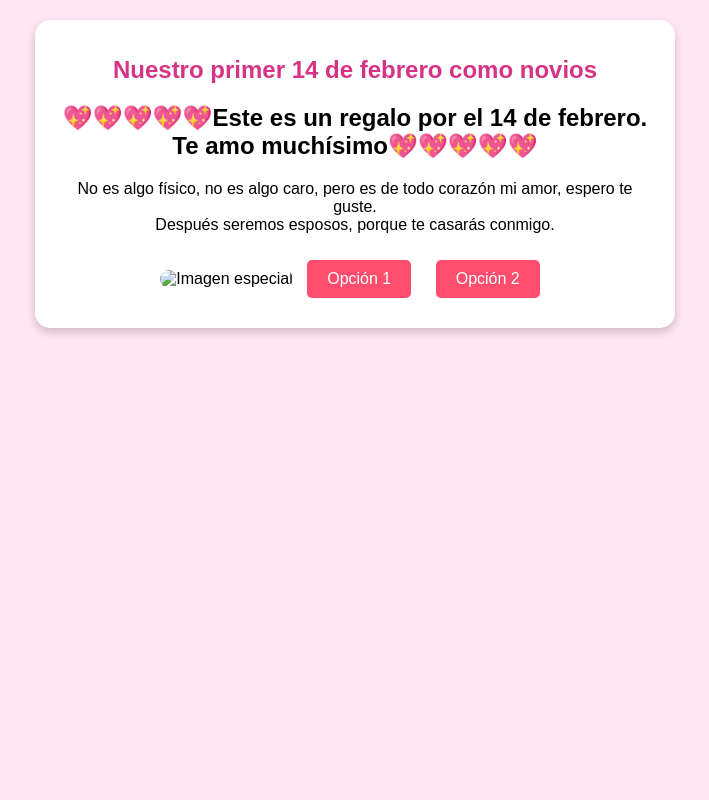
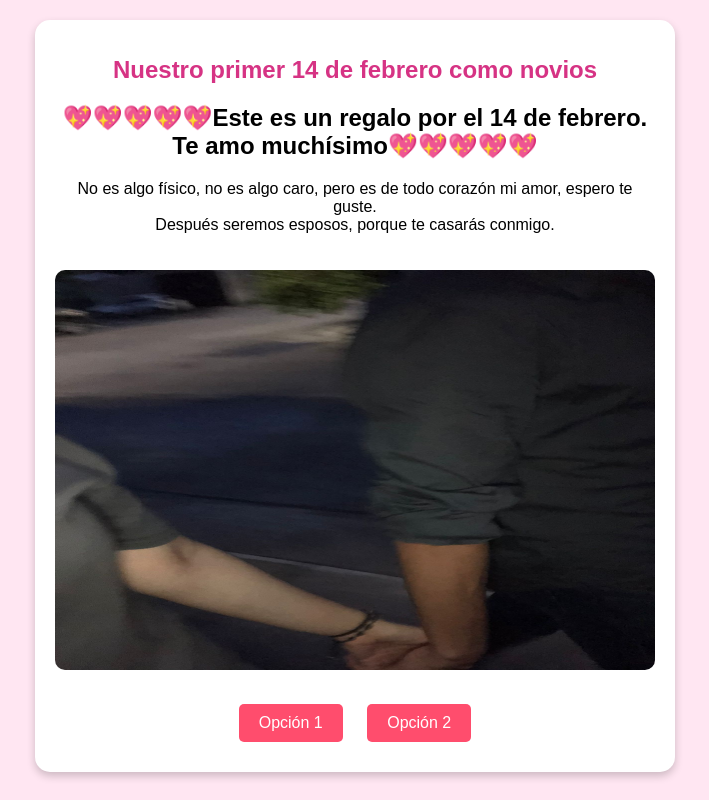
Before and after one commit to DavidPr03/Valentines-Day, a plain HTML site: page index.html in a window 1280 px wide. Shown: the whole page, without its empty margins (285-994 px from the left). Drawn offline with Linux system fonts and the light colour scheme.

Commit message:
Update index.html

```diff
--- a/index.html
+++ b/index.html
@@ -14,7 +14,7 @@
         Después seremos esposos, porque te casarás conmigo.</p>
 
         <!-- Imagen adaptada -->
-        <img src="amorchi.JPG.jpg" alt="Imagen especial" class="imagen-adaptada">
+        <img src="amorchi.JPG" alt="Imagen especial" class="imagen-adaptada">
 
         <a href="video.html" class="btn">Opción 1</a>
         <a href="poema.html" class="btn">Opción 2</a>
```
